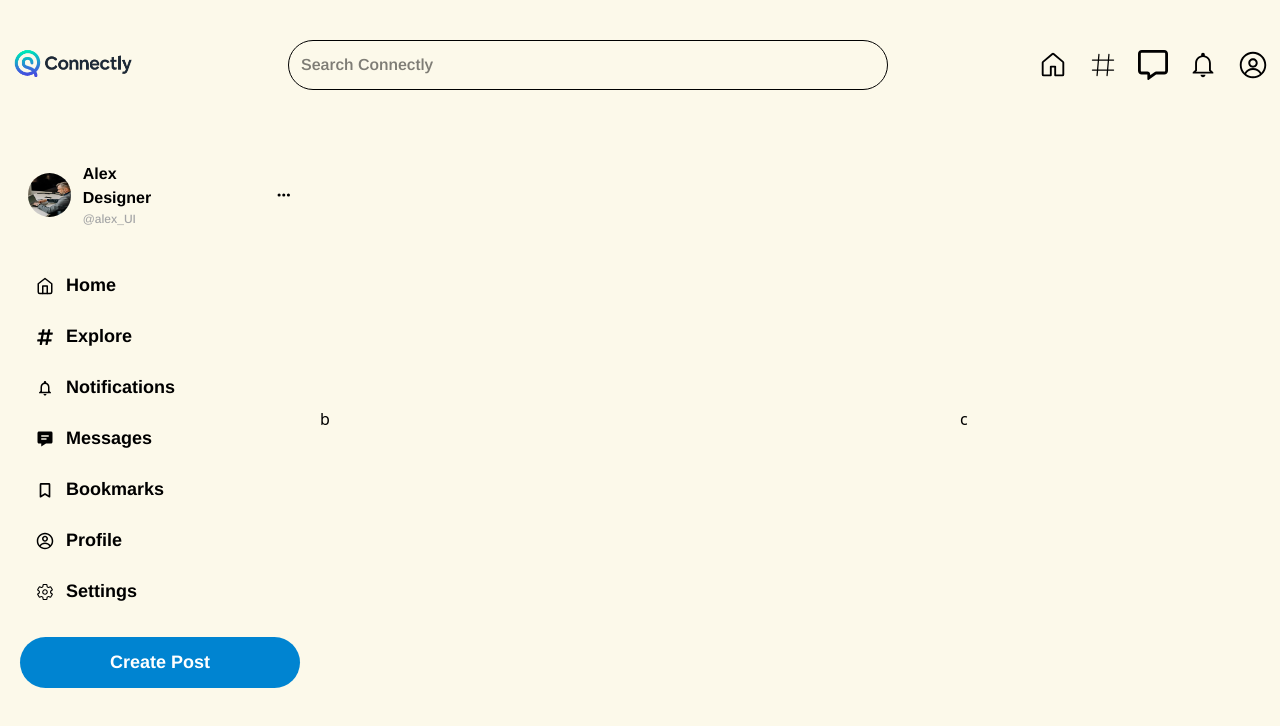
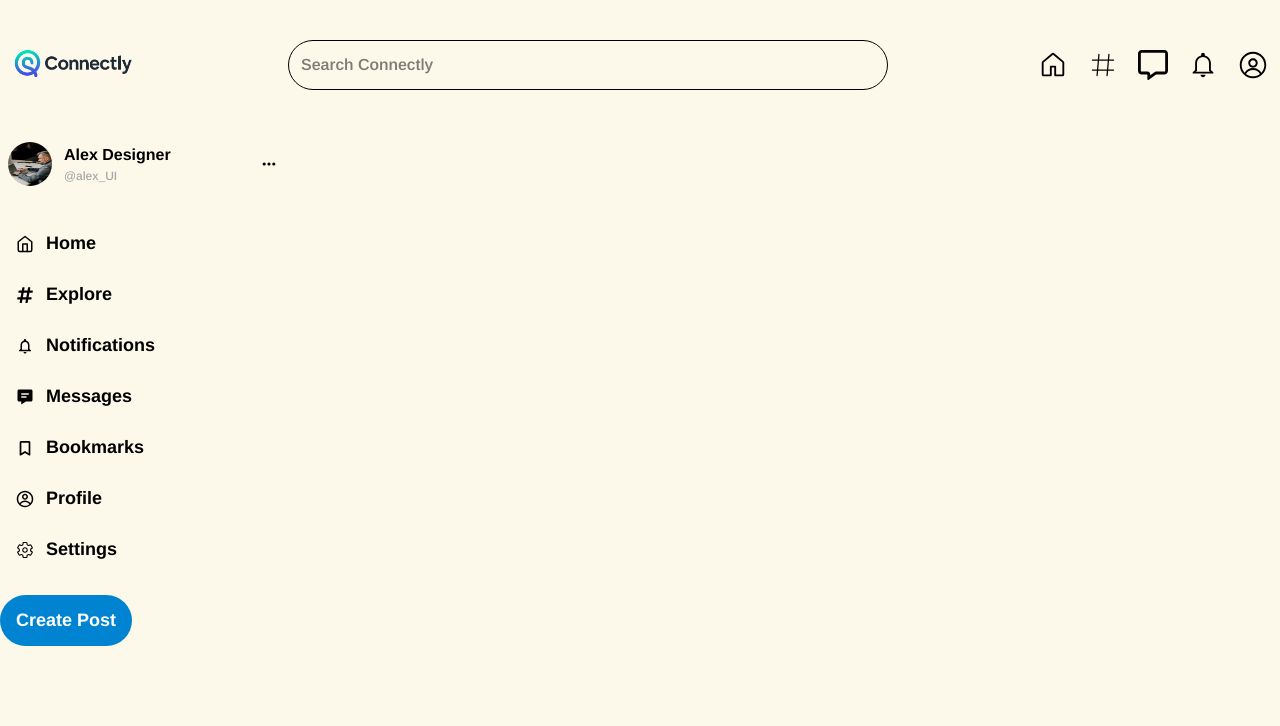
Before and after one commit to hubertDgomes/Connectly, a React (Vite) app: page /app in a window 1280 px wide. Shown: the top 726 px of the page. Built offline with nearby package versions, Linux system fonts and the light colour scheme.

Commit message:
Add the sidebar

```diff
--- a/src/components/pages/Home.jsx
+++ b/src/components/pages/Home.jsx
@@ -13,9 +13,7 @@ const Home = () => {
   return (
     <>
       <section>
-        <Container>
-          <div className=" w-full flex justify-between items-center">
-            <div className="w-[25%] p-5">
+        <div className="w-[30%] h-screen fixed overflow-y-scroll">
           <div className="w-full py-3 px-2 rounded-full hover:border-gray-300 hover:border hover:cursor-pointer hover:bg-[#eae8e0] hover:shadow-md ">
             <div className="w-full flex items-center">
               <Images
@@ -60,24 +58,11 @@ const Home = () => {
               <IoSettingsOutline />
               <span>Settings</span>
             </button>
-                <button className="w-full mt-5 bg-sky-600 hover:bg-sky-500 text-white font-Arimo font-bold text-[18px] py-3 px-4 rounded-full hover:cursor-pointer">
+            <button className="text-center mt-5 bg-sky-600 hover:bg-sky-500 text-white font-Arimo font-bold text-[18px] py-3 px-4 rounded-full hover:cursor-pointer">
               <span>Create Post</span>
             </button>
           </div>
         </div>
-
-
-
-
-
-
-
-
-            {/* ############ */}
-            <div className="w-[50%]">b</div>
-            <div className="w-[25%]">c</div>
-          </div>
-        </Container>
       </section>
     </>
   );
```
Lines whose indentation alone changed are shown as unchanged.
